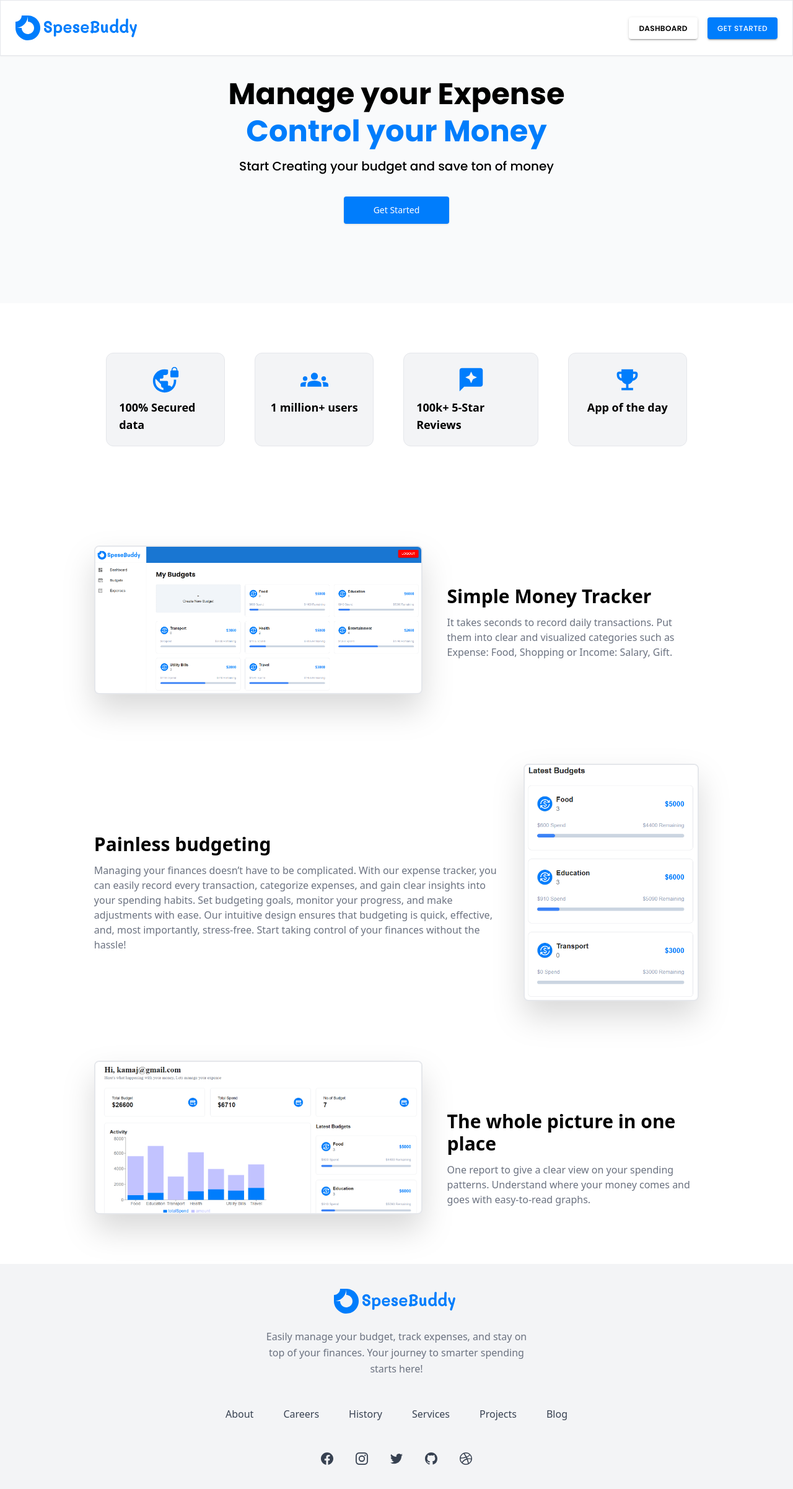
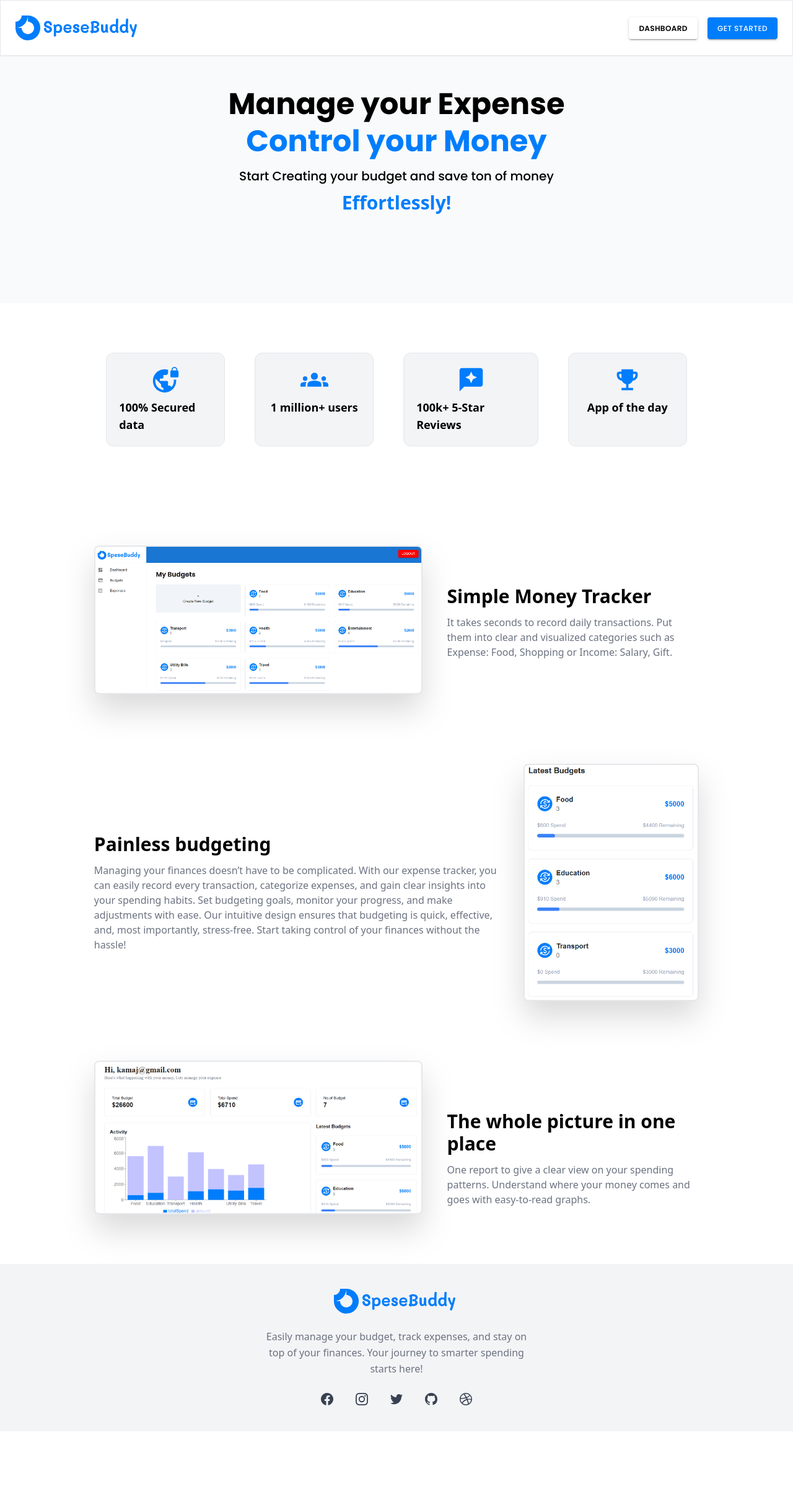
Before and after one commit to IAP-Intake-01/personal-expenses-tracker-frontend-yasith, a React (Vite) app: page / in a window 1280 px wide. Shown: the top 2402 px of the page at 62% size. After the commit the page ends 2309 px from the top, so only its background shows below. Built offline with nearby package versions, Linux system fonts and the light colour scheme; no server answers.

Commit message:
Fix some bugs and manage new things

```diff
--- a/index.html
+++ b/index.html
@@ -4,6 +4,8 @@
     <meta charset="UTF-8" />
     <meta name="viewport" content="width=device-width, initial-scale=1.0" />
     <link href="https://fonts.googleapis.com/css2?family=Poppins:wght@400;500;600;700&display=swap" rel="stylesheet">
+    <link rel="icon" href="/src/assets/logo.svg" type="image/x-icon">
+
     <title>SpeseBuddy</title>
   </head>
   <body>
--- a/package.json
+++ b/package.json
@@ -20,7 +20,8 @@
     "react-dom": "^18.3.1",
     "react-router-dom": "^6.27.0",
     "recharts": "^2.13.3",
-    "styled-components": "^6.1.13"
+    "styled-components": "^6.1.13",
+    "sweetalert2": "^11.14.5"
   },
   "devDependencies": {
     "@eslint/js": "^9.13.0",
--- a/src/components/Context/ExpencesTrackerContext.jsx
+++ b/src/components/Context/ExpencesTrackerContext.jsx
@@ -1,5 +1,6 @@
 import {createContext, useEffect, useState} from "react";
 import instance from "../../services/AxiosOrder.jsx";
+import Swal from "sweetalert2";
 export const  FinancialContext=createContext(null);
 
 const ExpencesTrackerContext=({children})=>{
@@ -17,9 +18,9 @@
         })
             .then(res=>{
                 if(res.data.status==="Success"){
-                    alert('success')
+                    alert('Account Created Successfully!')
                 }else{
-                    alert('Error')
+                    alert('Account Creation Failed!')
                 }
             })
             .catch(error=>{
@@ -41,10 +42,9 @@
                     localStorage.setItem('userEmail', res.data.user.email);
                     console.log(token)
                     window.location.reload();
-                    alert('Success')
-
+                    alert('Successfully Signed In!')
                 }else{
-                    alert('Password not matches')
+                    alert('Signed In failed!')
                 }
             })
             .catch(err=>{
@@ -63,9 +63,11 @@
         })
             .then(res=>{
                 if(res.data.status==="Success"){
-                    alert('Success')
+                    alert('Budget has been created successfully')
+
                 }else{
-                    alert('Error')
+                    alert('Budget Creation Fail!')
+
                 }
             })
             .catch(err=>{
@@ -101,7 +103,7 @@
                 console.log(res.data)
             })
             .catch(err=>{
-                alert("Failed to fetch expense list");
+                alert('error')
             })
     }
     const logOut = () => {
@@ -126,9 +128,10 @@
                 setExpenses(res.data.expense)
                 console.log(res.data.expense)
                 window.location.reload();
+                alert('Expense has been created successfully')
             })
             .catch(err=>{
-                alert("Failed to fetch expenses");
+                alert('Budget creation fail')
             })
     }
 
@@ -150,6 +153,7 @@
                     prevExpenses.filter((expense) => expense.id !== id)
                 );
                 window.location.reload();
+                alert('Expense deleted successfully')
             })
             .catch(err=>{
                 alert('Error')
--- a/src/components/Footer/Footer.jsx
+++ b/src/components/Footer/Footer.jsx
@@ -12,34 +12,7 @@
                     <p className="mx-auto mt-6 max-w-md text-center leading-relaxed text-gray-500">
                         Easily manage your budget, track expenses, and stay on top of your finances. Your journey to smarter spending starts here!
                     </p>
-
-                    <ul className="mt-12 flex flex-wrap justify-center gap-6 md:gap-8 lg:gap-12">
-                        <li>
-                            <a className="text-gray-700 transition hover:text-gray-700/75" href="#"> About </a>
-                        </li>
-
-                        <li>
-                            <a className="text-gray-700 transition hover:text-gray-700/75" href="#"> Careers </a>
-                        </li>
-
-                        <li>
-                            <a className="text-gray-700 transition hover:text-gray-700/75" href="#"> History </a>
-                        </li>
-
-                        <li>
-                            <a className="text-gray-700 transition hover:text-gray-700/75" href="#"> Services </a>
-                        </li>
-
-                        <li>
-                            <a className="text-gray-700 transition hover:text-gray-700/75" href="#"> Projects </a>
-                        </li>
-
-                        <li>
-                            <a className="text-gray-700 transition hover:text-gray-700/75" href="#"> Blog </a>
-                        </li>
-                    </ul>
-
-                    <ul className="mt-12 flex justify-center gap-6 md:gap-8">
+                    <ul className="mt-6 flex justify-center gap-6 md:gap-8">
                         <li>
                             <a
                                 href="#"
--- a/src/components/Hero/Hero.jsx
+++ b/src/components/Hero/Hero.jsx
@@ -2,7 +2,7 @@
 export default function Hero(){
     return(
         <section className="bg-gray-50 flex flex-col items-center">
-            <div className="mx-auto max-w-screen-xl px-4 py-32 lg:flex">
+            <div className="mx-auto max-w-screen-xl px-4 py-36 lg:flex">
                 <div className="mx-auto max-w-xl text-center">
                     <h1 className="text-3xl font-extrabold font-poppins sm:text-5xl">
                         Manage your Expense
@@ -12,13 +12,8 @@
 
                     <p className="mt-4 sm:text-xl/relaxed font-poppins font-medium">Start Creating your budget and save ton of money</p>
 
-                    <div className="mt-8 flex flex-wrap justify-center gap-4">
-                        <a
-                            className="block w-full rounded bg-primary px-12 py-3 text-sm font-medium text-white shadow hover:bg-red-700 focus:outline-none focus:ring active:bg-red-500 sm:w-auto"
-                            href="#"
-                        >
-                            Get Started
-                        </a>
+                    <div className="mt-2 flex flex-wrap justify-center gap-4">
+                        <h2 className={'font-bold text-3xl'} style={{color:'#007DFC'}}>Effortlessly!</h2>
                     </div>
                 </div>
             </div>
```
Also changed, not shown: 1 other file (tests, documents, lock files or other folders).
